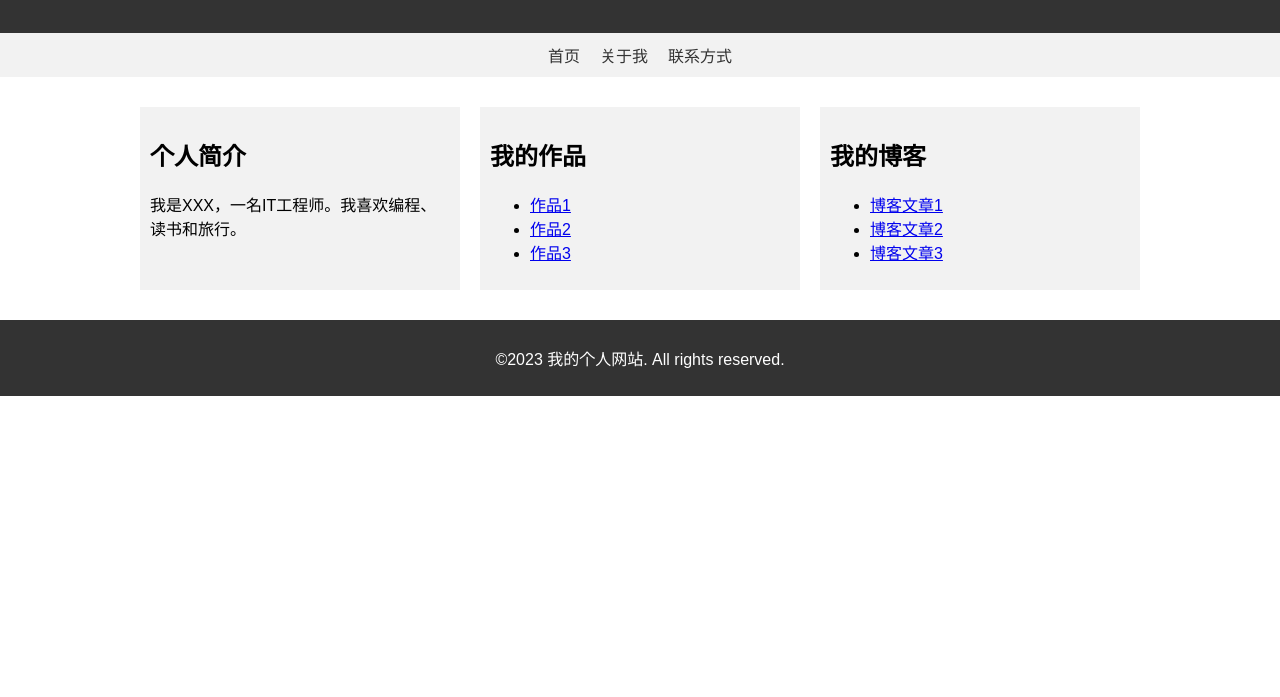
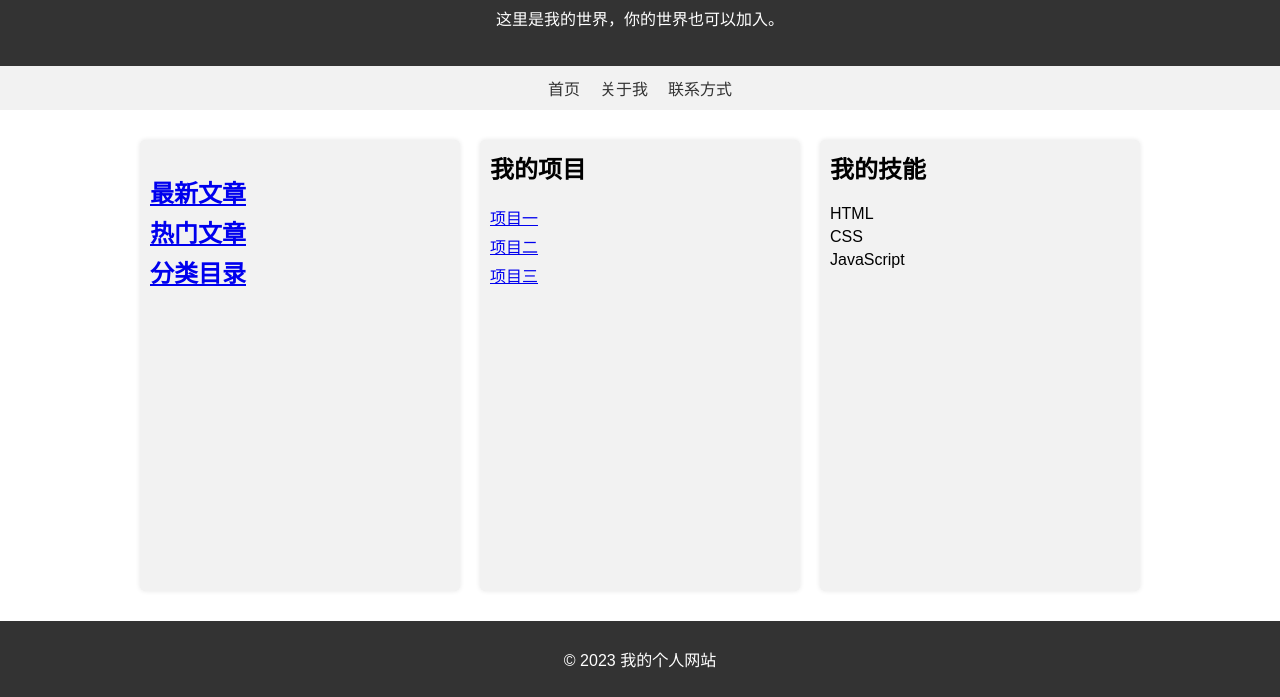
Before and after one commit to Coldchen99/Coldchen99.github.io, a plain HTML site: page index.html in a window 1280 px wide. Shown: the part 103-800 px from the top of the page. Drawn offline with Linux system fonts and the light colour scheme.

Commit message:
Update index.html

```diff
--- a/index.html
+++ b/index.html
@@ -3,20 +3,25 @@
   <head>
     <title>我的个人网站</title>
     <style>
+      /* 定义全局样式 */
       body {
         font-family: Arial, sans-serif;
         margin: 0;
         padding: 0;
+        min-height: 100vh; /* 让body元素占满整个屏幕 */
+        display: flex;
+        flex-direction: column; /* 将body元素设置为列布局 */
       }
+
+      /* 定义页眉样式 */
       header {
         background-color: #333;
         color: #fff;
         padding: 20px;
         text-align: center;
       }
-      h1 {
-        margin: 0;
-      }
+
+      /* 定义导航栏样式 */
       nav {
         background-color: #f2f2f2;
         display: flex;
@@ -28,30 +33,52 @@
         text-decoration: none;
         margin: 0 10px;
       }
+
+      /* 定义主体区域样式 */
       section {
         display: flex;
         flex-wrap: wrap;
         justify-content: center;
         padding: 20px;
+        flex: 1; /* 让主体区域占据剩余的空间 */
       }
       article {
         background-color: #f2f2f2;
         margin: 10px;
         padding: 10px;
         width: 300px;
+        box-shadow: 0px 0px 5px rgba(0, 0, 0, 0.1); /* 添加盒子阴影 */
+        border-radius: 5px; /* 添加盒子圆角 */
+        transition: box-shadow 0.2s ease-in-out; /* 添加过渡效果 */
       }
+      article:hover {
+        box-shadow: 0px 0px 10px rgba(0, 0, 0, 0.2); /* 添加盒子阴影效果 */
+      }
+      h2 {
+        margin-top: 0; /* 去掉标题的上边距 */
+      }
+      ul {
+        list-style: none; /* 去掉列表样式 */
+        padding-left: 0; /* 去掉列表的左边距 */
+      }
+      li {
+        margin-bottom: 5px; /* 添加列表项的下边距 */
+      }
+
+      /* 定义页脚样式 */
       footer {
         background-color: #333;
         color: #fff;
         padding: 10px;
         text-align: center;
+        margin-top: auto; /* 将页脚推到页面的底部 */
       }
     </style>
   </head>
   <body>
     <header>
       <h1>欢迎来到我的个人网站！</h1>
-      <p>introduction</p>
+      <p>这里是我的世界，你的世界也可以加入。</p>
     </header>
     <nav>
       <a href="#">首页</a>
@@ -60,28 +87,33 @@
     </nav>
     <section>
       <article>
-        <h2>个人简介</h2>
-        <p>我是XXX，一名IT工程师。我喜欢编程、读书和旅行。</p>
-      </article>
-      <article>
-        <h2>我的作品</h2>
+        <h2
+      我的博客</h2>
     <ul>
-          <li><a href="#">作品1</a></li>
-          <li><a href="#">作品2</a></li>
-          <li><a href="#">作品3</a></li>
+      <li><a href="#">最新文章</a></li>
+      <li><a href="#">热门文章</a></li>
+      <li><a href="#">分类目录</a></li>
     </ul>
   </article>
   <article>
-        <h2>我的博客</h2>
+    <h2>我的项目</h2>
     <ul>
-          <li><a href="#">博客文章1</a></li>
-          <li><a href="#">博客文章2</a></li>
-          <li><a href="#">博客文章3</a></li>
+      <li><a href="#">项目一</a></li>
+      <li><a href="#">项目二</a></li>
+      <li><a href="#">项目三</a></li>
+    </ul>
+  </article>
+  <article>
+    <h2>我的技能</h2>
+    <ul>
+      <li>HTML</li>
+      <li>CSS</li>
+      <li>JavaScript</li>
     </ul>
   </article>
 </section>
 <footer>
-      <p>&copy;2023 我的个人网站. All rights reserved.</p>
+  <p>&copy; 2023 我的个人网站</p>
 </footer>
 </body>
 </html>
```
Lines whose indentation alone changed are shown as unchanged.
